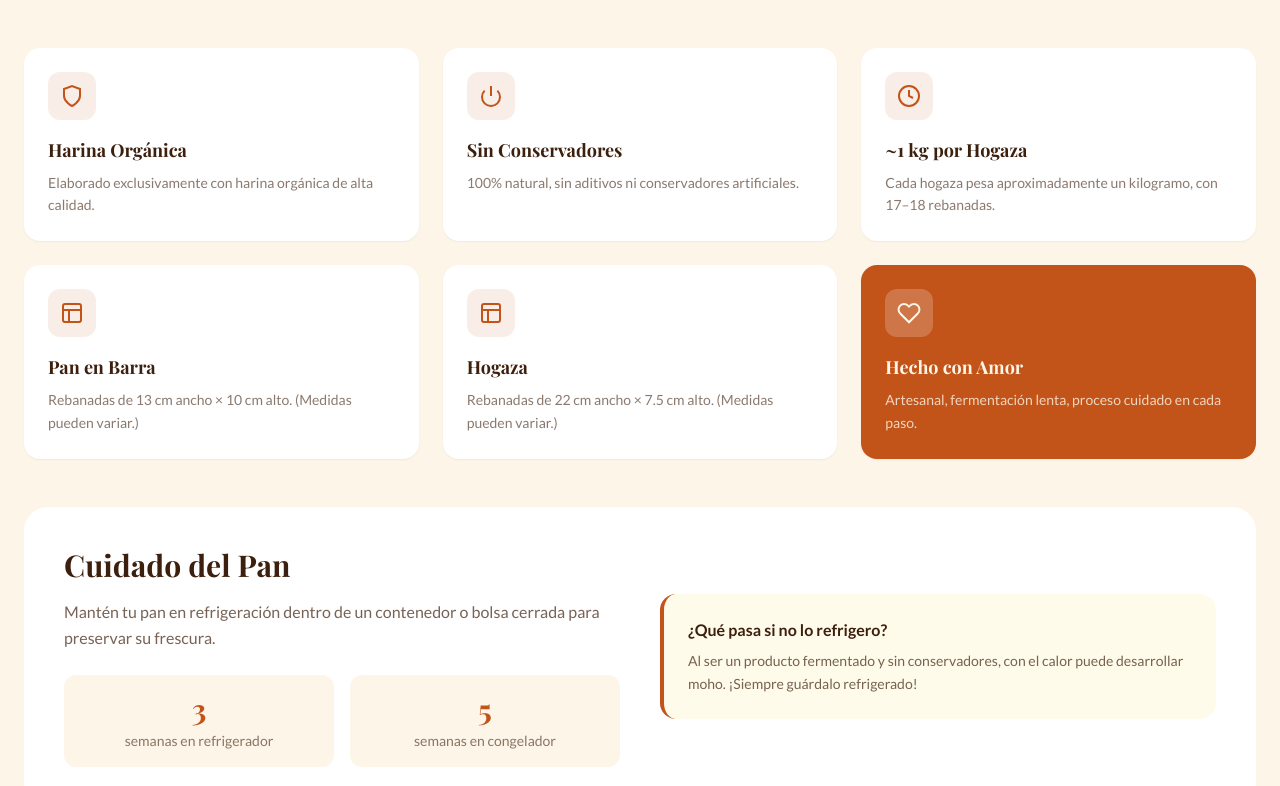
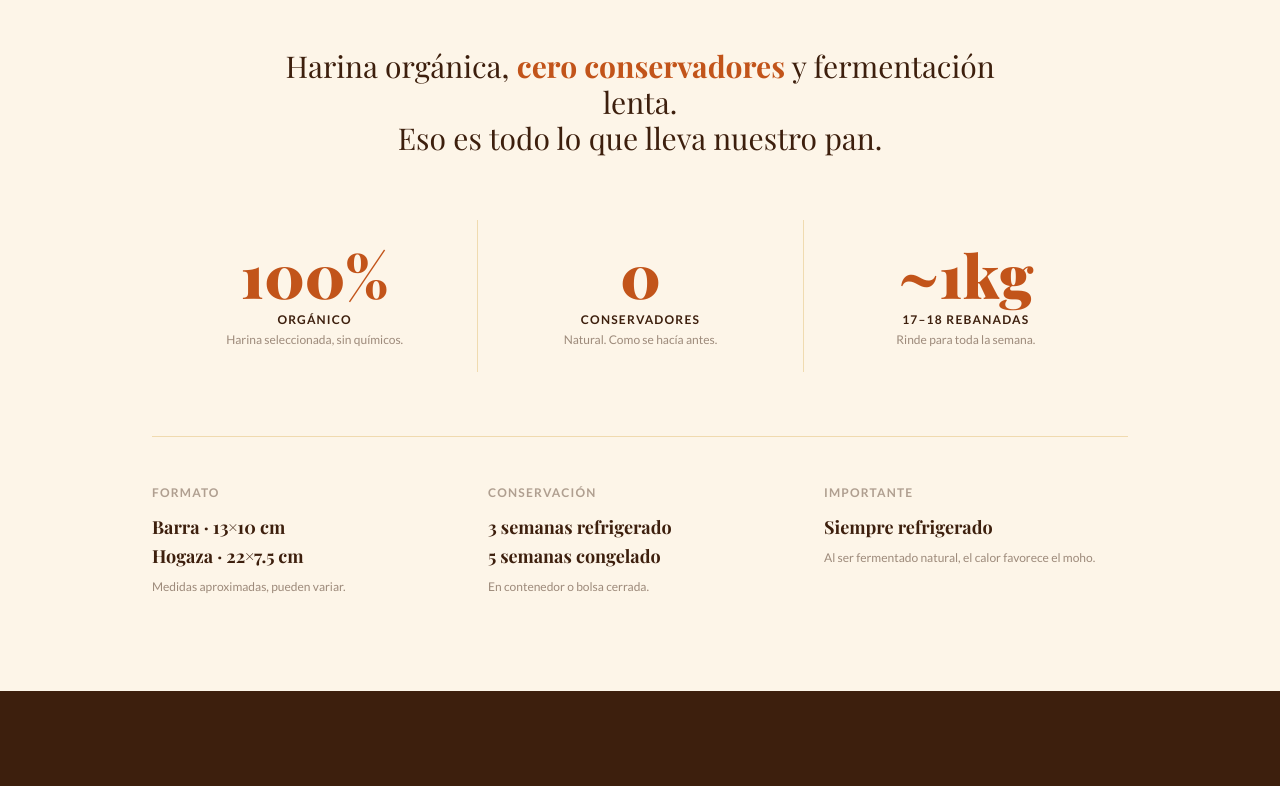
Before and after one commit to ElIngJavi/bon-dia-panaderia, a React (Vite) app: page / in a window 1280 px wide. Shown: the part 3020-3806 px from the top of the page. Built offline with nearby package versions, Linux system fonts and the light colour scheme; a web font is replaced by a local one.

Commit message:
redesign: sección características con stats y columnas de info

```diff
--- a/src/components/Features.jsx
+++ b/src/components/Features.jsx
@@ -1,92 +1,54 @@
-const FEATURES = [
-  {
-    icon: `<path d="M12 22s8-4 8-10V5l-8-3-8 3v7c0 6 8 10 8 10z"/>`,
-    title: 'Harina Orgánica',
-    desc: 'Elaborado exclusivamente con harina orgánica de alta calidad.',
-    delay: 0,
-  },
-  {
-    icon: `<path d="M18.36 6.64a9 9 0 1 1-12.73 0"/><line x1="12" y1="2" x2="12" y2="12"/>`,
-    title: 'Sin Conservadores',
-    desc: '100% natural, sin aditivos ni conservadores artificiales.',
-    delay: 60,
-  },
-  {
-    icon: `<circle cx="12" cy="12" r="10"/><polyline points="12 6 12 12 16 14"/>`,
-    title: '~1 kg por Hogaza',
-    desc: 'Cada hogaza pesa aproximadamente un kilogramo, con 17–18 rebanadas.',
-    delay: 120,
-  },
-  {
-    icon: `<rect x="3" y="3" width="18" height="18" rx="2"/><line x1="3" y1="9" x2="21" y2="9"/><line x1="9" y1="21" x2="9" y2="9"/>`,
-    title: 'Pan en Barra',
-    desc: 'Rebanadas de 13 cm ancho × 10 cm alto. (Medidas pueden variar.)',
-    delay: 180,
-  },
-  {
-    icon: `<rect x="3" y="3" width="18" height="18" rx="2"/><line x1="3" y1="9" x2="21" y2="9"/><line x1="9" y1="21" x2="9" y2="9"/>`,
-    title: 'Hogaza',
-    desc: 'Rebanadas de 22 cm ancho × 7.5 cm alto. (Medidas pueden variar.)',
-    delay: 240,
-  },
-  {
-    icon: `<path d="M20.84 4.61a5.5 5.5 0 0 0-7.78 0L12 5.67l-1.06-1.06a5.5 5.5 0 0 0-7.78 7.78l1.06 1.06L12 21.23l7.78-7.78 1.06-1.06a5.5 5.5 0 0 0 0-7.78z"/>`,
-    title: 'Hecho con Amor',
-    desc: 'Artesanal, fermentación lenta, proceso cuidado en cada paso.',
-    delay: 300,
-    accent: true,
-  },
-]
-
 export default function Features() {
   return (
-    <section id="caracteristicas" className="py-24 bg-cream relative overflow-hidden">
-      <div className="max-w-7xl mx-auto px-6">
+    <section id="caracteristicas" className="py-24 bg-cream">
+      <div className="max-w-5xl mx-auto px-6">
+
+        {/* Header */}
         <div className="text-center mb-16">
           <p className="font-accent italic text-primary text-lg mb-2">Calidad garantizada</p>
           <h2 className="font-display font-bold text-5xl text-bark">Características del Producto</h2>
           <div className="w-16 h-0.5 bg-primary mx-auto mt-4"/>
         </div>
 
-        <div className="grid md:grid-cols-2 lg:grid-cols-3 gap-6">
-          {FEATURES.map((f, i) => {
-            const bg       = f.accent ? 'bg-primary' : 'bg-white'
-            const iconBg   = f.accent ? 'bg-white/20' : 'bg-primary/10'
-            const iconClr  = f.accent ? 'text-cream'  : 'text-primary'
-            const titleClr = f.accent ? 'text-cream'  : 'text-bark'
-            const descClr  = f.accent ? 'text-cream/80' : 'text-bark/60'
-            return (
-              <div key={i} className={`${bg} rounded-2xl p-6 shadow-sm hover:shadow-md transition-all duration-300 hover:-translate-y-1`}>
-                <div className={`w-12 h-12 rounded-xl ${iconBg} flex items-center justify-center mb-4`}>
-                  <svg className={`w-6 h-6 ${iconClr}`} viewBox="0 0 24 24" fill="none" stroke="currentColor" strokeWidth="2"
-                    dangerouslySetInnerHTML={{ __html: f.icon }}/>
-                </div>
-                <h3 className={`font-display font-bold text-lg ${titleClr} mb-2`}>{f.title}</h3>
-                <p className={`font-body ${descClr} text-sm leading-relaxed`}>{f.desc}</p>
-              </div>
-            )
-          })}
+        {/* Intro */}
+        <p className="font-display text-2xl md:text-3xl text-bark text-center leading-snug mb-16 max-w-3xl mx-auto">
+          Harina orgánica, <em className="text-primary not-italic font-semibold">cero conservadores</em> y fermentación lenta.<br className="hidden md:block"/> Eso es todo lo que lleva nuestro pan.
+        </p>
+
+        {/* Stats */}
+        <div className="grid grid-cols-3 divide-x divide-wheat/60 mb-16">
+          {[
+            { n: '100%', label: 'Orgánico',        sub: 'Harina seleccionada, sin químicos.' },
+            { n: '0',    label: 'Conservadores',   sub: 'Natural. Como se hacía antes.' },
+            { n: '~1kg', label: '17–18 rebanadas', sub: 'Rinde para toda la semana.' },
+          ].map((s, i) => (
+            <div key={i} className="flex flex-col items-center text-center px-4 py-6">
+              <span className="font-display font-black text-5xl md:text-6xl text-primary leading-none">{s.n}</span>
+              <span className="font-body font-bold text-bark text-xs tracking-widest uppercase mt-2">{s.label}</span>
+              <span className="font-body text-bark/50 text-xs mt-1 hidden md:block">{s.sub}</span>
+            </div>
+          ))}
         </div>
 
-        {/* Care section */}
-        <div className="bg-white rounded-3xl p-10 grid md:grid-cols-2 gap-10 items-center mt-12">
+        {/* Divider */}
+        <div className="border-t border-wheat/60 mb-12"/>
+
+        {/* Info columns */}
+        <div className="grid md:grid-cols-3 gap-8">
           <div>
-            <h3 className="font-display font-bold text-3xl text-bark mb-4">Cuidado del Pan</h3>
-            <p className="font-body text-bark/70 mb-6 leading-relaxed">Mantén tu pan en refrigeración dentro de un contenedor o bolsa cerrada para preservar su frescura.</p>
-            <div className="grid grid-cols-2 gap-4">
-              <div className="bg-cream rounded-xl p-4 text-center">
-                <div className="font-display font-bold text-3xl text-primary">3</div>
-                <div className="font-body text-bark/60 text-sm mt-1">semanas en refrigerador</div>
-              </div>
-              <div className="bg-cream rounded-xl p-4 text-center">
-                <div className="font-display font-bold text-3xl text-primary">5</div>
-                <div className="font-body text-bark/60 text-sm mt-1">semanas en congelador</div>
-              </div>
-            </div>
+            <p className="font-body font-bold text-bark/40 text-xs tracking-widest uppercase mb-3">Formato</p>
+            <p className="font-display font-semibold text-bark text-lg leading-relaxed">Barra · 13×10 cm<br/>Hogaza · 22×7.5 cm</p>
+            <p className="font-body text-bark/50 text-xs mt-2">Medidas aproximadas, pueden variar.</p>
           </div>
-          <div className="bg-amber-50 rounded-2xl p-6 border-l-4 border-primary">
-            <p className="font-body font-bold text-bark mb-2">¿Qué pasa si no lo refrigero?</p>
-            <p className="font-body text-bark/70 text-sm leading-relaxed">Al ser un producto fermentado y sin conservadores, con el calor puede desarrollar moho. ¡Siempre guárdalo refrigerado!</p>
+          <div>
+            <p className="font-body font-bold text-bark/40 text-xs tracking-widest uppercase mb-3">Conservación</p>
+            <p className="font-display font-semibold text-bark text-lg leading-relaxed">3 semanas refrigerado<br/>5 semanas congelado</p>
+            <p className="font-body text-bark/50 text-xs mt-2">En contenedor o bolsa cerrada.</p>
+          </div>
+          <div>
+            <p className="font-body font-bold text-bark/40 text-xs tracking-widest uppercase mb-3">Importante</p>
+            <p className="font-display font-semibold text-bark text-lg leading-relaxed">Siempre refrigerado</p>
+            <p className="font-body text-bark/50 text-xs mt-2">Al ser fermentado natural, el calor favorece el moho.</p>
           </div>
         </div>
 
```
